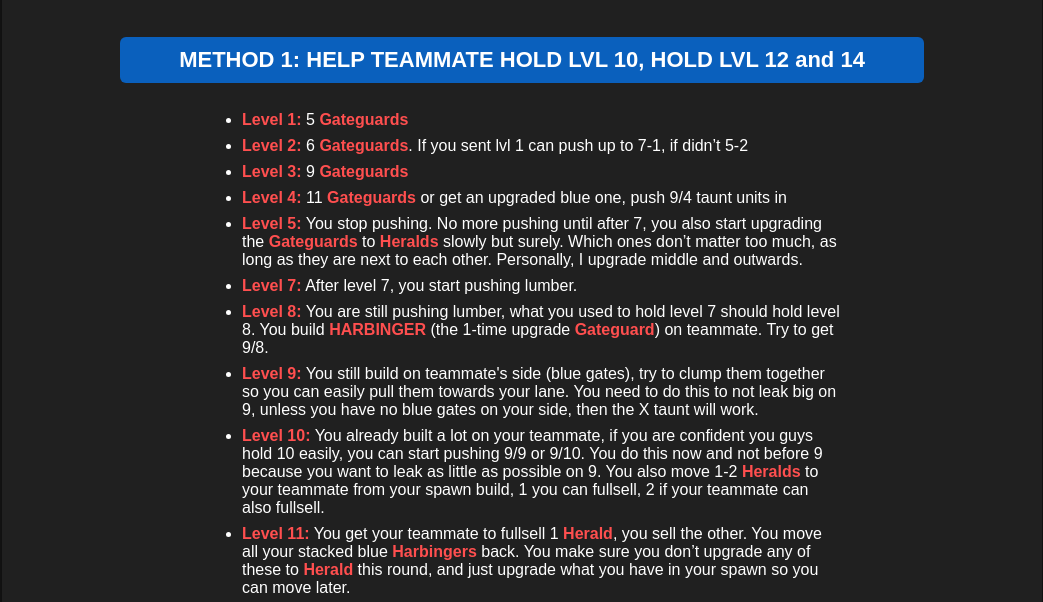
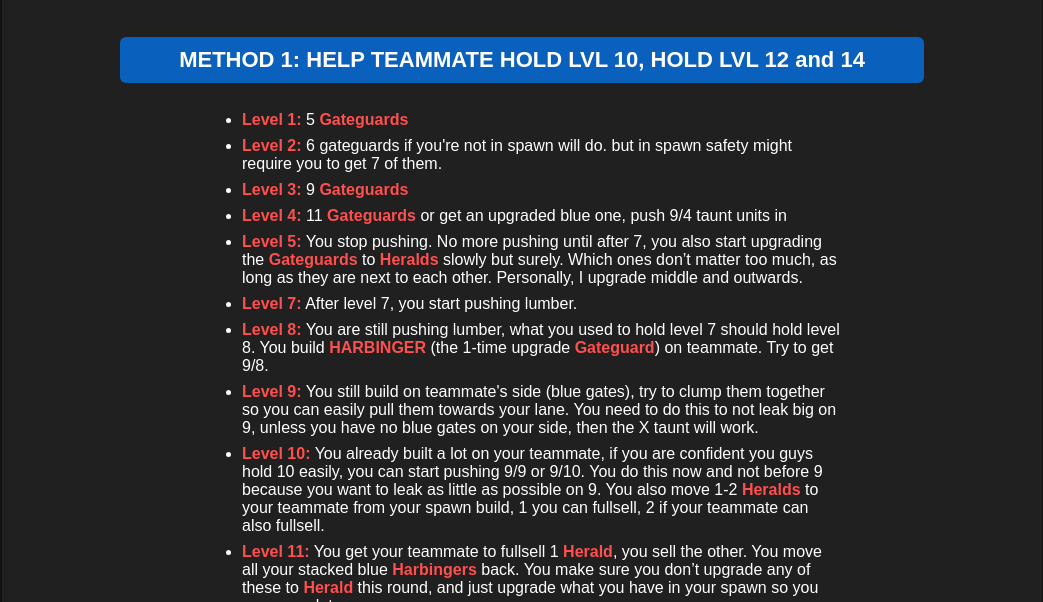
Before and after one commit to Archew/Hellhalt-unit-guides, a plain HTML site: page gateguard.html in a window 1280 px wide. Shown: the part 185-787 px from the top of the page, without its empty margins (118-1161 px from the left). Drawn offline with Linux system fonts and the light colour scheme.

Commit message:
Update gateguard.html

```diff
--- a/gateguard.html
+++ b/gateguard.html
@@ -119,7 +119,7 @@
         <h1 class="method-title">METHOD 1: HELP TEAMMATE HOLD LVL 10, HOLD LVL 12 and 14</h1>
 <ul>
     <li><strong>Level 1:</strong> 5 <strong>Gateguards</strong></li>
-    <li><strong>Level 2:</strong> 6 <strong>Gateguards</strong>. If you sent lvl 1 can push up to 7-1, if didn’t 5-2</li>
+    <li><strong>Level 2:</strong> 6 gateguards if you're not in spawn will do. but in spawn safety might require you to get 7 of them. </li>
     <li><strong>Level 3:</strong> 9 <strong>Gateguards</strong></li>
     <li><strong>Level 4:</strong> 11 <strong>Gateguards</strong> or get an upgraded blue one, push 9/4 taunt units in</li>
     <li><strong>Level 5:</strong> You stop pushing. No more pushing until after 7, you also start upgrading the <strong>Gateguards</strong> to <strong>Heralds</strong> slowly but surely. Which ones don’t matter too much, as long as they are next to each other. Personally, I upgrade middle and outwards.</li>
```
